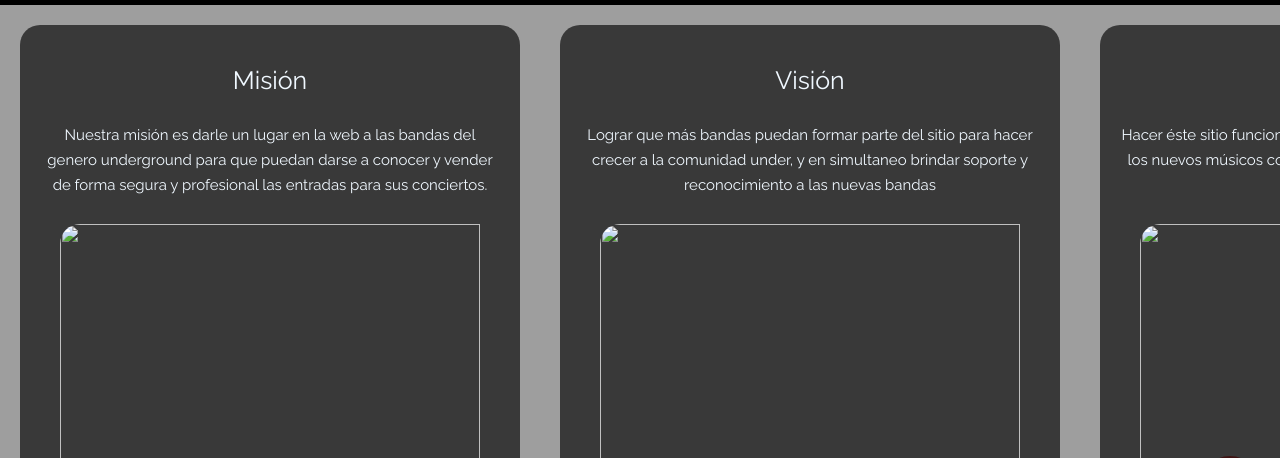
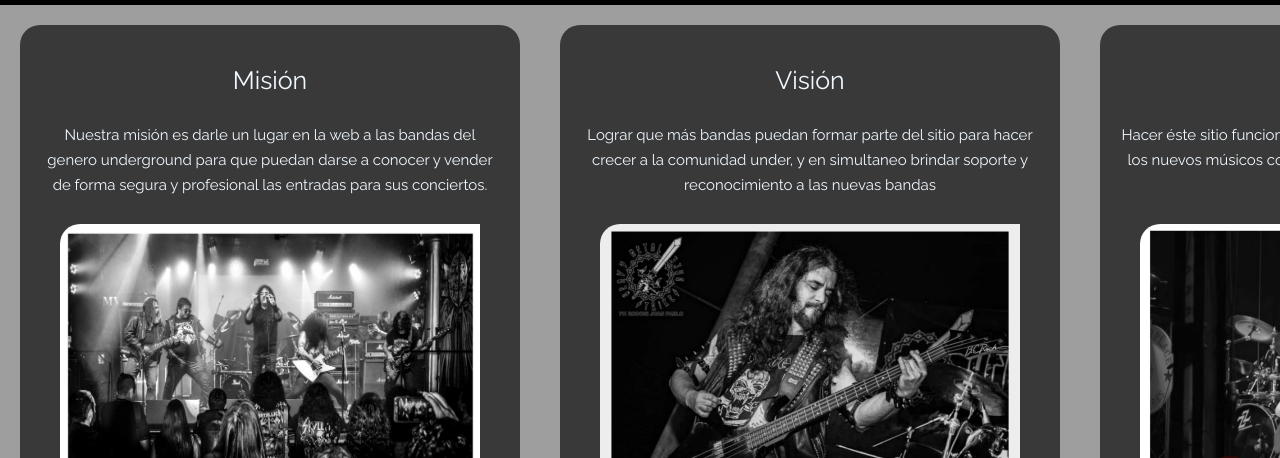
Before and after one commit to regina-santangelo/proyecto-final-bandas, a website: page nosotros.html in a window 1280 px wide. Shown: the part 164-622 px from the top of the page. Drawn offline with nearby package versions, Linux system fonts and the light colour scheme; the site is published under a folder, as on GitHub Pages, so addresses that start at the root find nothing.

Commit message:
arreglé las rutas de las imagenes de nosotros.html

```diff
--- a/nosotros.html
+++ b/nosotros.html
@@ -57,20 +57,20 @@
             <div class="cajitas">
                 <h2> Misión </h2>
                 <p> Nuestra misión es darle un lugar en la web a las bandas del genero underground para que puedan darse a conocer y vender de forma segura y profesional las entradas para sus conciertos.</p>
-                <img src="/galeria/misionFoto.jpg">
+                <img src="./galeria/misionFoto.jpg">
             </div>
 
             <div class="cajitas">
                 <h2> Visión</h2>
                 <p>Lograr que más bandas puedan formar parte del sitio para hacer crecer a la comunidad under, y en simultaneo brindar soporte y reconocimiento a las nuevas bandas</p>
-                <img src="/galeria/visionFoto.jpg">
+                <img src="./galeria/visionFoto.jpg">
             </div>
 
             <div class="cajitas">
                 <h2> Objetivo</h2>
                 <p> Hacer éste sitio funcional y dedicado exclusivamente a fomentar a los nuevos músicos con ambiciones de crecer y darse a conocer</p>
                 <div class="pic-details">
-                  <img src="/galeria/objetivoFoto.jpg">
+                  <img src="./galeria/objetivoFoto.jpg">
                 </div>
             </div>
         </div>
```
